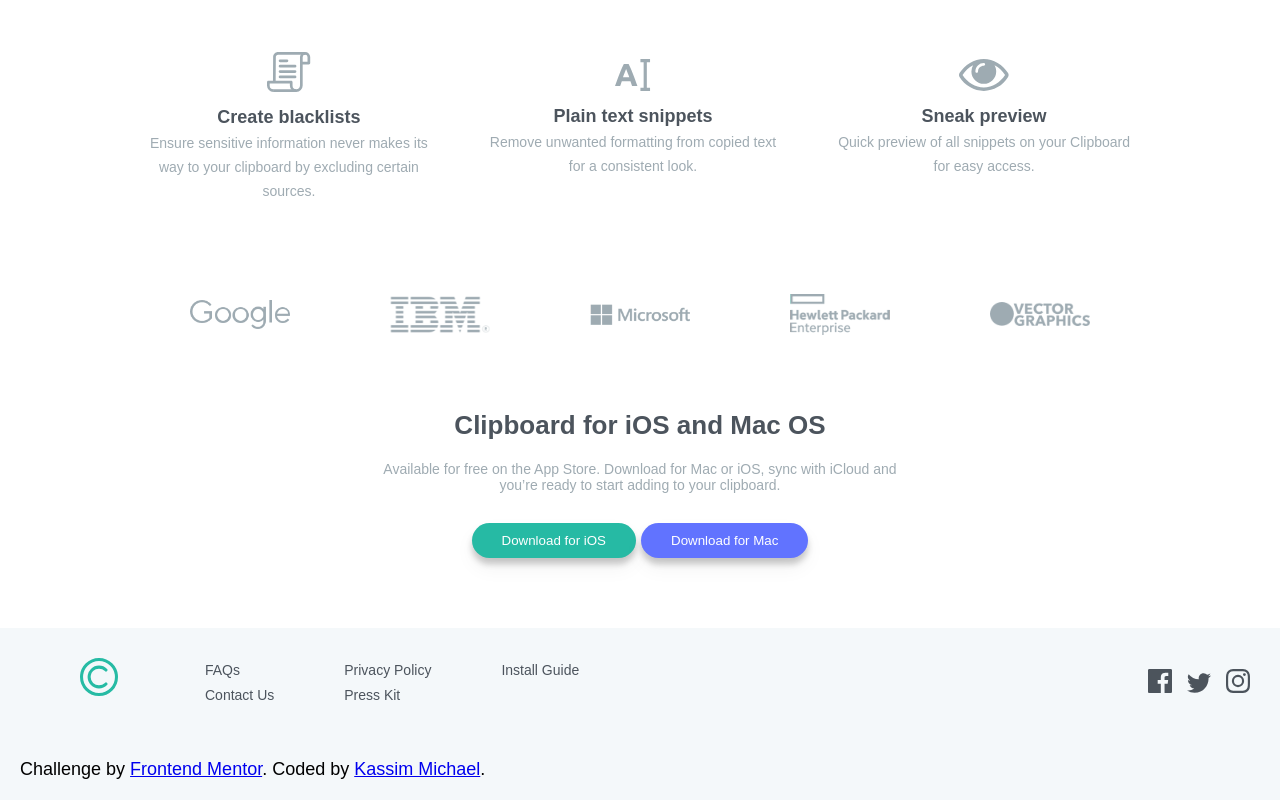
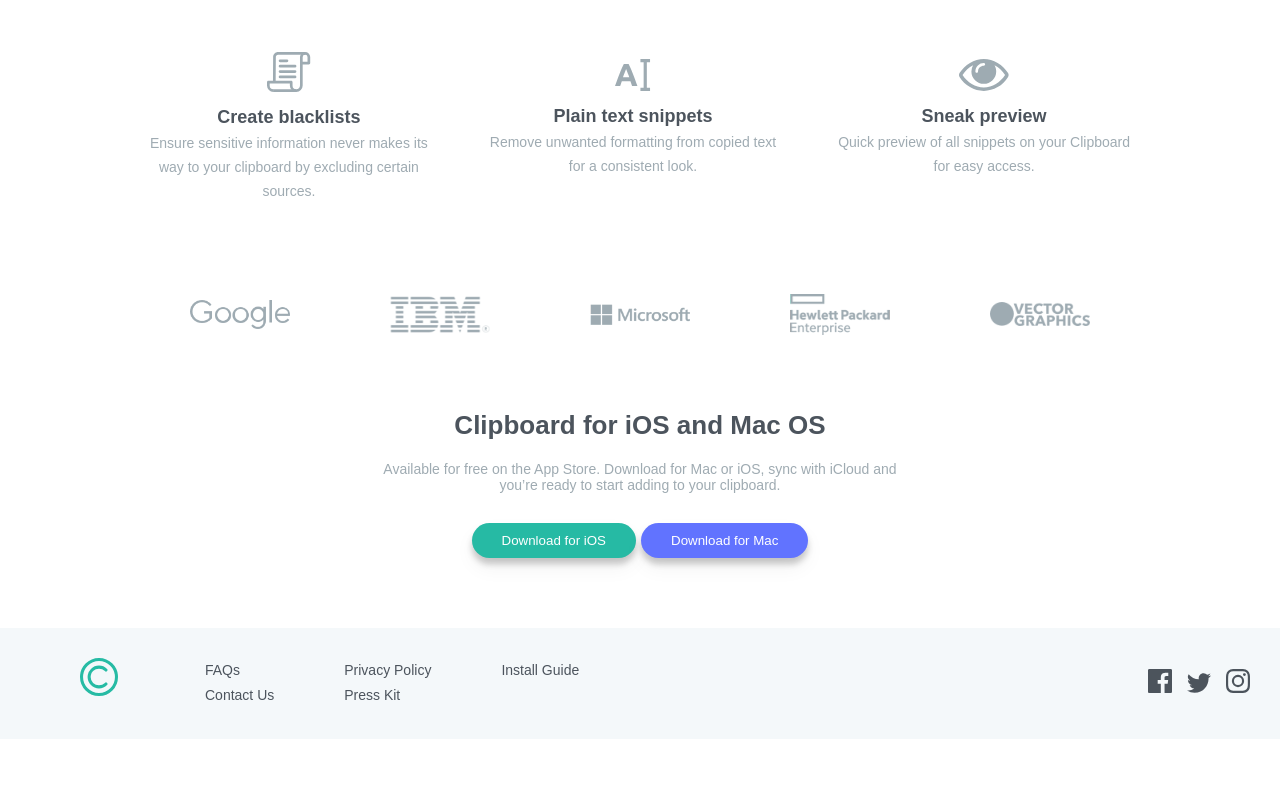
Before and after one commit to Kassimmichael/clipboard-landing-page-master, a plain HTML site: page index.html in a window 1280 px wide. Shown: the part 1867-2667 px from the top of the page. After the commit the page ends 2606 px from the top, so only its background shows below. Drawn offline with Linux system fonts and the light colour scheme; a web font is replaced by a local one.

Commit message:
made some changes

```diff
--- a/index.html
+++ b/index.html
@@ -132,11 +132,5 @@
         </div>
     </footer>
   </section>
-  <footer>
-    <p class="attribution">
-      Challenge by <a href="https://www.frontendmentor.io?ref=challenge" target="_blank">Frontend Mentor</a>.
-      Coded by <a href="#">Kassim Michael</a>.
-    </p>
-  </footer>
 </body>
 </html>
```
